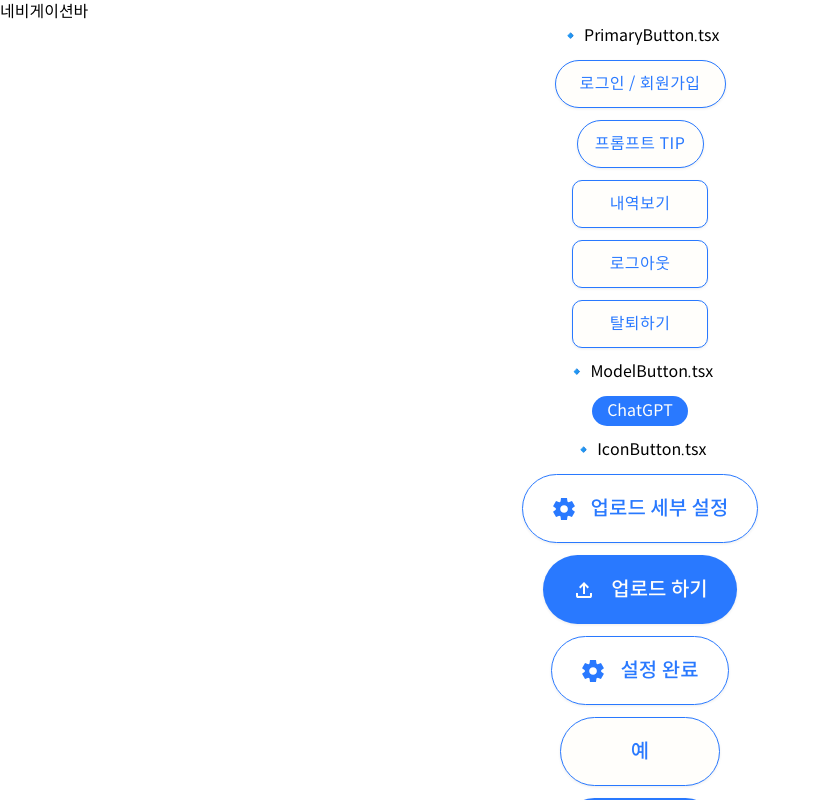
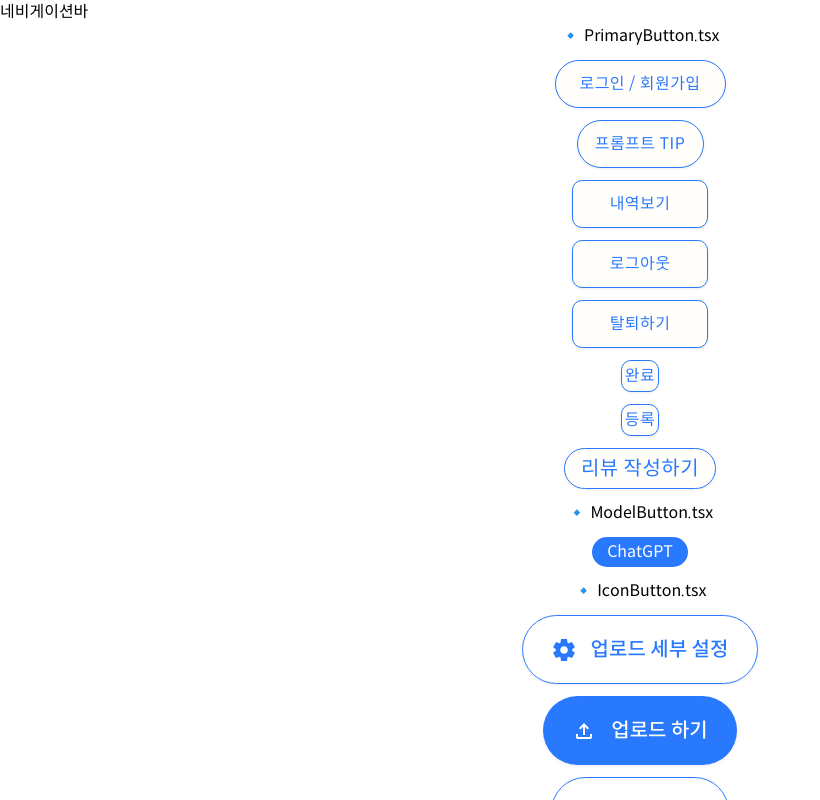
Before and after one commit to PromptPlace/PromtPlace-FE, a React (Vite) app: page /test in a window 1280 px wide. Shown: the top 800 px of the page, without its empty margins (0-820 px from the left). Built offline with nearby package versions, Linux system fonts and the light colour scheme.

Commit message:
✨ Feat: PrimaryButton에 추가 버튼타입 추가 (#3)

```diff
--- a/src/components/Button/PrimaryButton.tsx
+++ b/src/components/Button/PrimaryButton.tsx
@@ -7,6 +7,8 @@
  * 로그인 / 회원가입 버튼은 buttonType="login"
  * 프롬프트 TIP 버튼은 buttonType="tip"
  * 내역보기, 로그아웃, 탈퇴하기 버튼은 buttonType="square" 입니다.
+ * 완료, 등록 버튼은 buttonType="squareMini"입니다.
+ * 리뷰 작성하기는 buttonType="review" 입니다.
  * @param {function} onClick -- 버튼 클릭 시 실행될 함수
  * @param {string} type -- 버튼 타입, 기본 타입은 button이며 필요에 따라 타입을 지정할 수 있습니다.
  *
@@ -21,7 +23,7 @@
  * @author 김진효
  * **/
 
-interface PrimaryButtonInterface {
+interface PrimaryButtonProps {
   buttonType: ButtonType;
   text: string;
   onClick: () => void;
@@ -30,20 +32,22 @@ interface PrimaryButtonInterface {
 
 const primaryButtonTheme = {
   buttonType: {
-    login: 'rounded-[40px] max-w-[171px]',
-    tip: 'rounded-[40px] max-w-[127px]',
-    square: 'rounded-[10px] max-w-[136px]',
+    login: 'rounded-[40px] max-w-[171px] w-full py-[10px]',
+    tip: 'rounded-[40px] max-w-[127px] w-full py-[10px]',
+    square: 'rounded-[10px] max-w-[136px] w-full py-[10px]',
+    squareMini: 'rounded-[10px] w-[37.887px] h-[32px]',
+    review: 'rounded-[50px] h-[41px] py-[5px] max-w-[152px] w-full text-xl leading-[25px]',
   },
 };
 
 type ButtonType = keyof typeof primaryButtonTheme.buttonType;
 
-const PrimaryButton = ({ buttonType, text, onClick, type = 'button' }: PrimaryButtonInterface) => {
+const PrimaryButton = ({ buttonType, text, onClick, type = 'button' }: PrimaryButtonProps) => {
   return (
     <button
       onClick={onClick}
       type={type}
-      className={`py-[10px] border border-primary hover:border-primary-hover active:border-primary-pressed flex items-center justify-center text-primary hover:text-primary-hover active:text-primary-pressed shadow-button hover:shadow-button-hover w-full bg-white active:bg-secondary transition-colors ease-in-out duration-300 text-base font-normal leading-[26px] tracking-[0.46px] ${primaryButtonTheme.buttonType[buttonType]}`}>
+      className={`border border-primary hover:border-primary-hover active:border-primary-pressed flex items-center justify-center text-primary hover:text-primary-hover active:text-primary-pressed shadow-button hover:shadow-button-hover bg-white active:bg-secondary transition-all ease-in-out duration-300 text-base font-normal leading-[26px] tracking-[0.46px] ${primaryButtonTheme.buttonType[buttonType]}`}>
       {text}
     </button>
   );
--- a/src/pages/TestPage.tsx
+++ b/src/pages/TestPage.tsx
@@ -1,4 +1,4 @@
-import TagButton from '@/components/Button/TagButton';
+import TagButton from '@components/Button/TagButton';
 import GradientButton from '@components/Button/GradientButton';
 import IconButton from '@components/Button/IconButton';
 import ModelButton from '@components/Button/ModelButton';
@@ -25,6 +25,9 @@ const TestPage = () => {
       <PrimaryButton buttonType="square" text="내역보기" onClick={() => {}} />
       <PrimaryButton buttonType="square" text="로그아웃" onClick={() => {}} />
       <PrimaryButton buttonType="square" text="탈퇴하기" onClick={() => {}} />
+      <PrimaryButton buttonType="squareMini" text="완료" onClick={() => {}} />
+      <PrimaryButton buttonType="squareMini" text="등록" onClick={() => {}} />
+      <PrimaryButton buttonType="review" text="리뷰 작성하기" onClick={() => {}} />
 
       <h3>🔹 ModelButton.tsx</h3>
       <ModelButton text="ChatGPT" />
```
